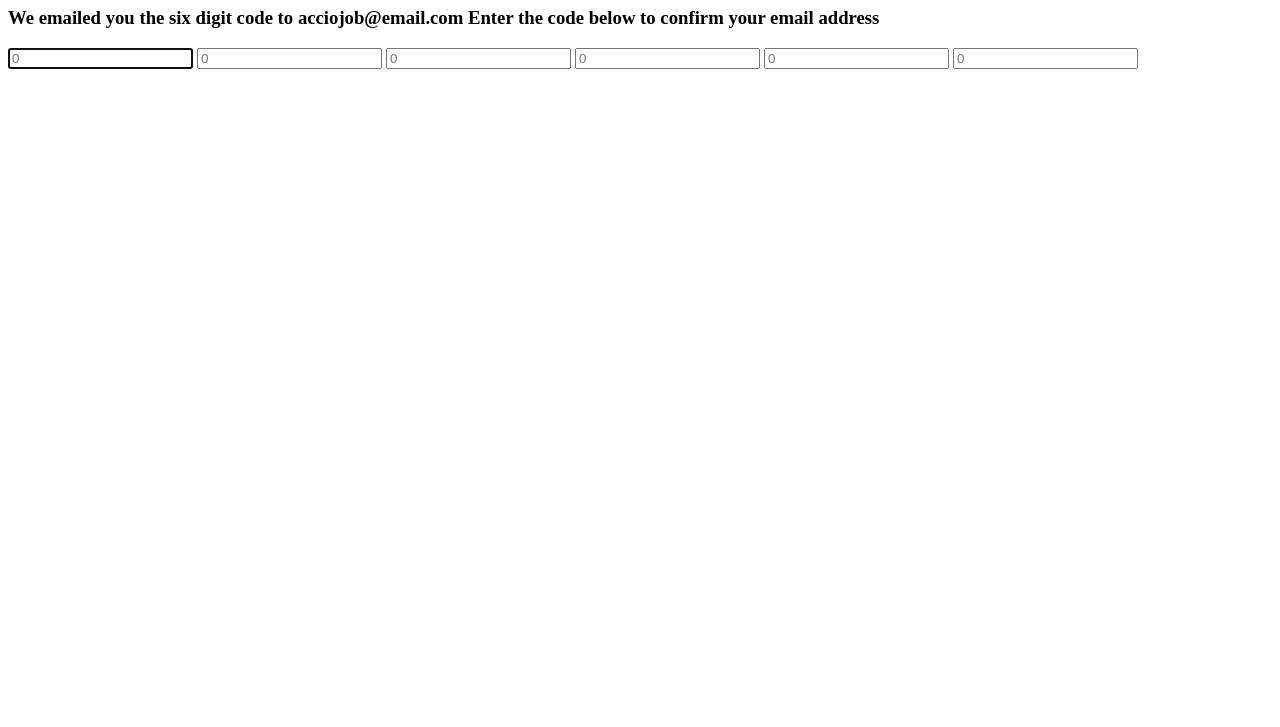
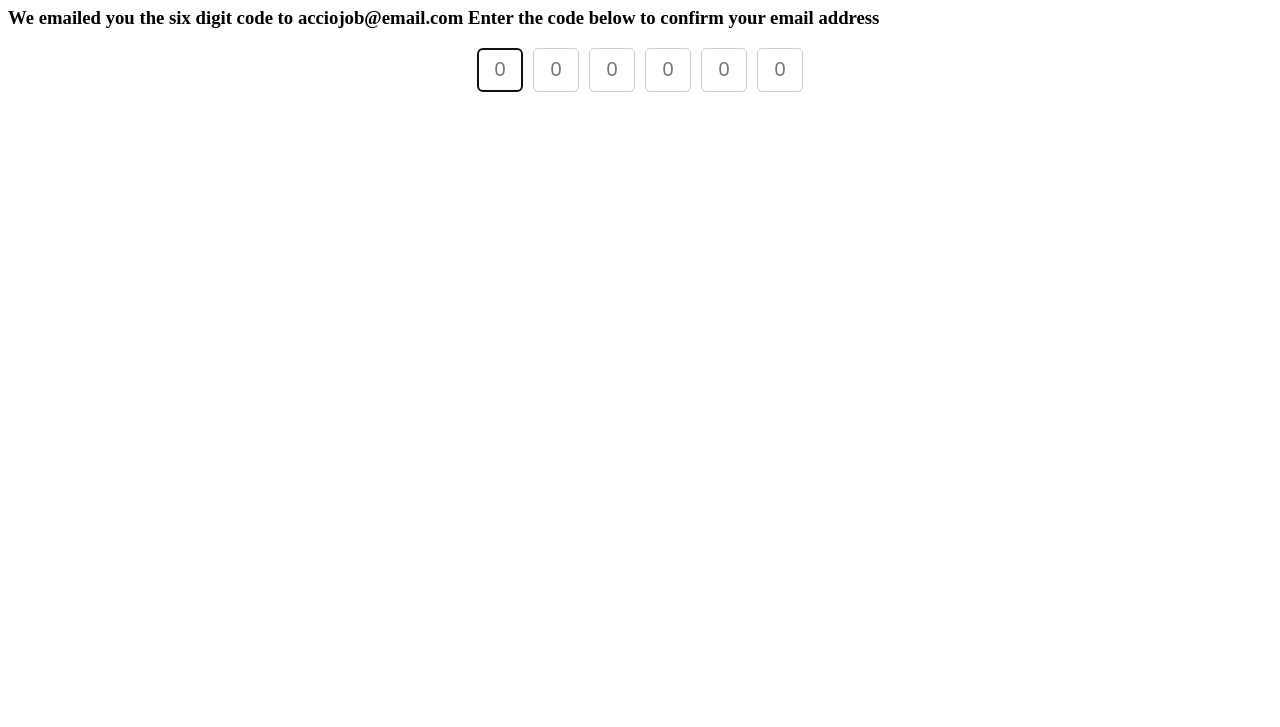
Before and after one commit to acciojob/OTP-PatilDivyani, a website: page main.html in a window 1280 px wide. Shown: the part 73-800 px from the top of the page. Drawn offline with Linux system fonts and the light colour scheme.

Commit message:
created a submission

```diff
--- a/main.html
+++ b/main.html
@@ -4,6 +4,25 @@
 
 <head>
 	<link rel="stylesheet" href="styles.css">
+	<style>
+		.code-container{
+			display: flex;
+			justify-content: center;
+			align-items: center;
+		}
+		.code{
+			width: 40px;
+            height: 40px;
+            margin: 0 5px;
+            text-align: center;
+            font-size: 20px;
+            border: 1px solid #ccc;
+            border-radius: 5px;
+		}
+		h2{
+			font-size: small;
+		}
+	</style>
 </head>
 
 <body>
@@ -14,12 +33,12 @@
 	<h1 id="verification_heading">Verify Your Account</h1>
 	<h3 id="verification_subtext ">We emailed you the six digit code to acciojob@email.com Enter the code below to confirm your email address</h3>
 	<div class="code-container">
-		<input class="code" type="text" maxlength="1" placeholder="0" autofocus>
-		<input class="code" type="text" maxlength="1" placeholder="0">
-		<input class="code" type="text" maxlength="1" placeholder="0">
-		<input class="code" type="text" maxlength="1" placeholder="0">
-		<input class="code" type="text" maxlength="1" placeholder="0">
-		<input class="code" type="text" maxlength="1" placeholder="0">
+		<input class="code" type="text" pattern="[0-9]" maxlength="1" placeholder="0" autofocus>
+		<input class="code" type="text" pattern="[0-9]" maxlength="1" placeholder="0">
+		<input class="code" type="text" pattern="[0-9]" maxlength="1" placeholder="0">
+		<input class="code" type="text" pattern="[0-9]" maxlength="1" placeholder="0">
+		<input class="code" type="text" pattern="[0-9]" maxlength="1" placeholder="0">
+		<input class="code" type="text" pattern="[0-9]" maxlength="1" placeholder="0">
 	</div>
 
 </body>
```
